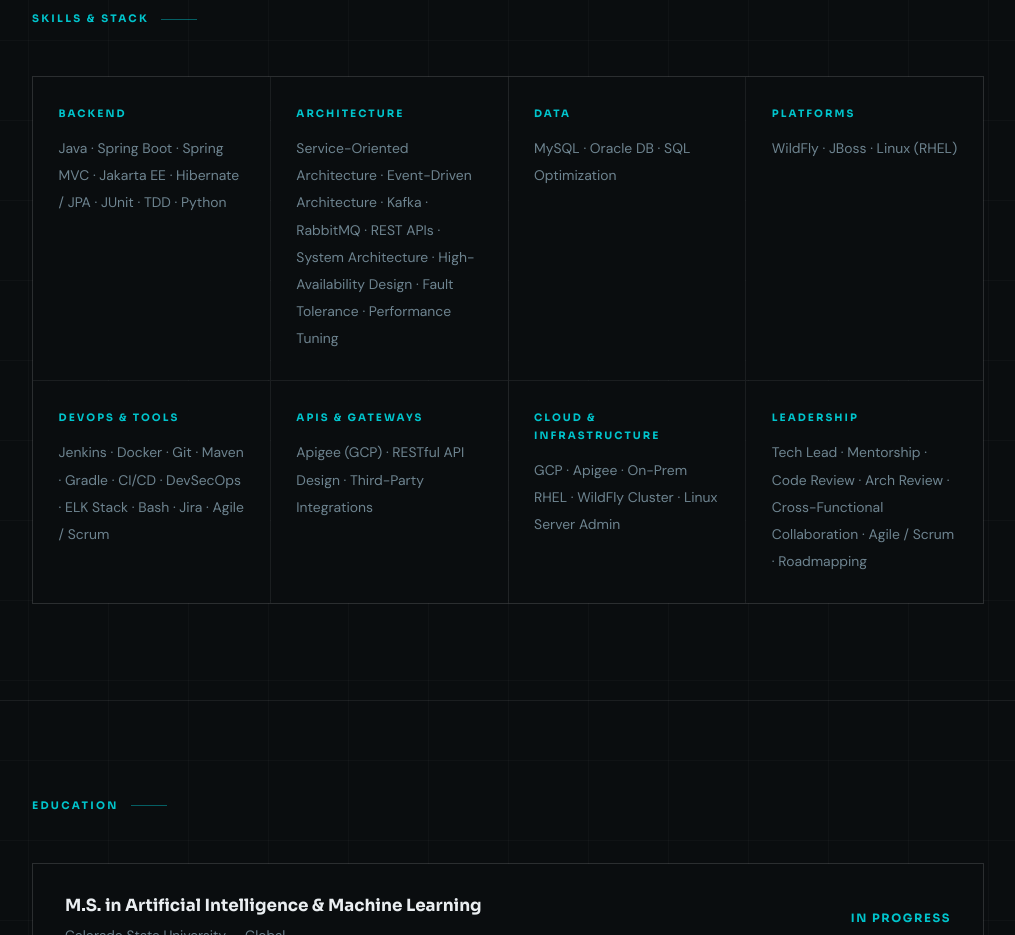
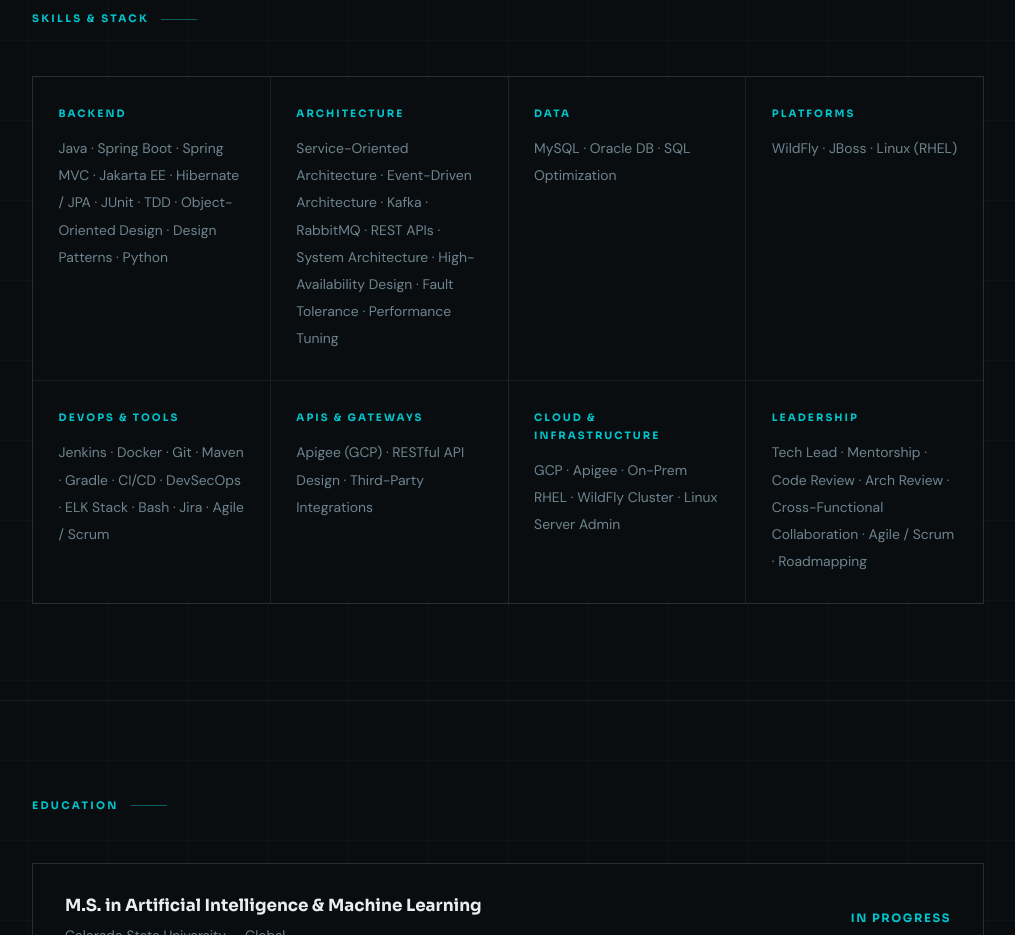
Before and after one commit to steveboyer/steveboyer.dev, a plain HTML site: page index.html in a window 1280 px wide. Shown: the part 4200-5135 px from the top of the page, without its empty margins (132-1147 px from the left). Drawn offline with Linux system fonts and the light colour scheme.

Commit message:
Add more keywords

```diff
--- a/index.html
+++ b/index.html
@@ -630,7 +630,7 @@
     <div class="skills-grid">
       <div class="sg">
         <div class="sg-label">Backend</div>
-        <div class="sg-items">Java · Spring Boot · Spring MVC · Jakarta EE · Hibernate / JPA · JUnit · TDD · Python</div>
+        <div class="sg-items">Java · Spring Boot · Spring MVC · Jakarta EE · Hibernate / JPA · JUnit · TDD · Object-Oriented Design · Design Patterns · Python</div>
       </div>
       <div class="sg">
         <div class="sg-label">Architecture</div>
```
